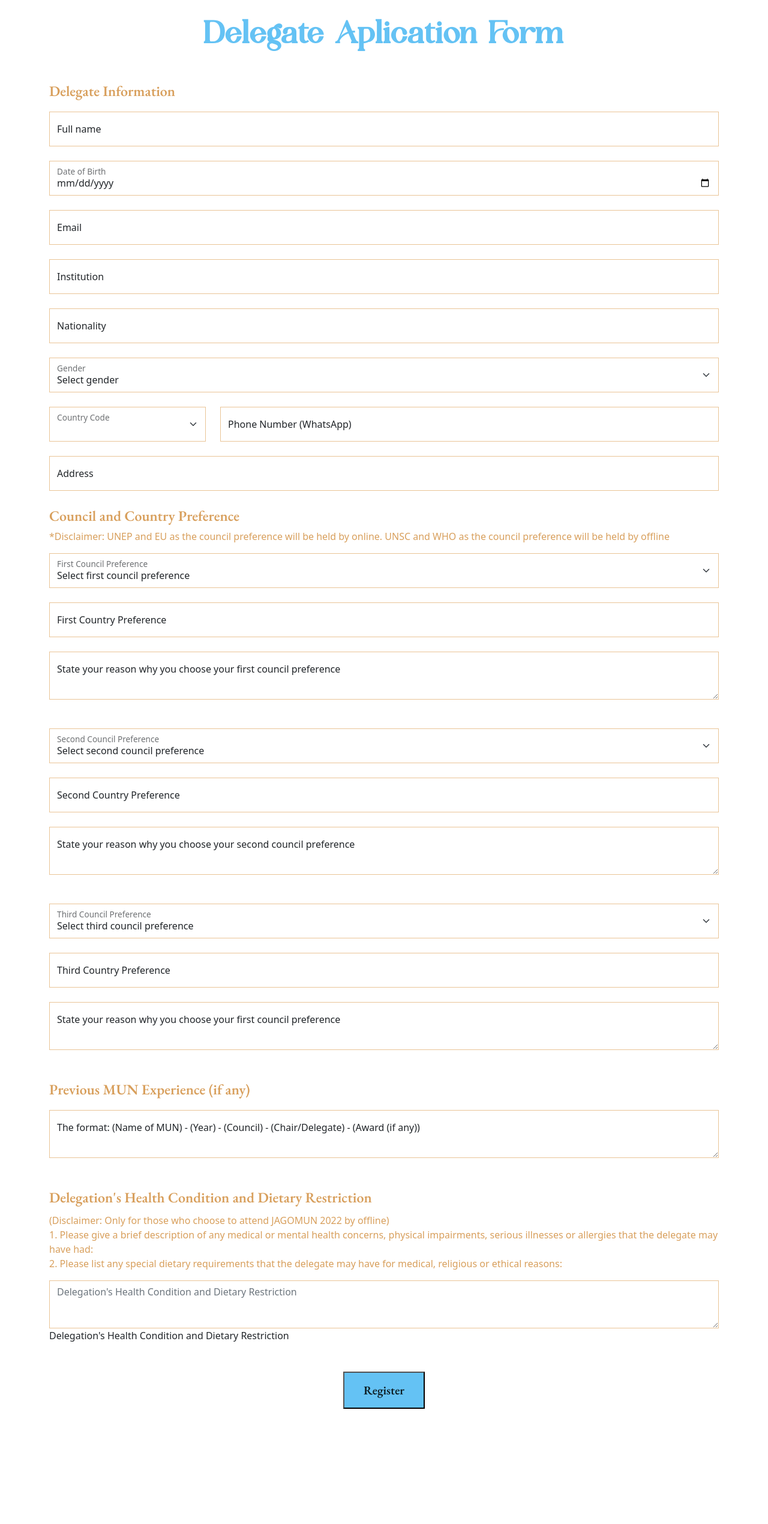
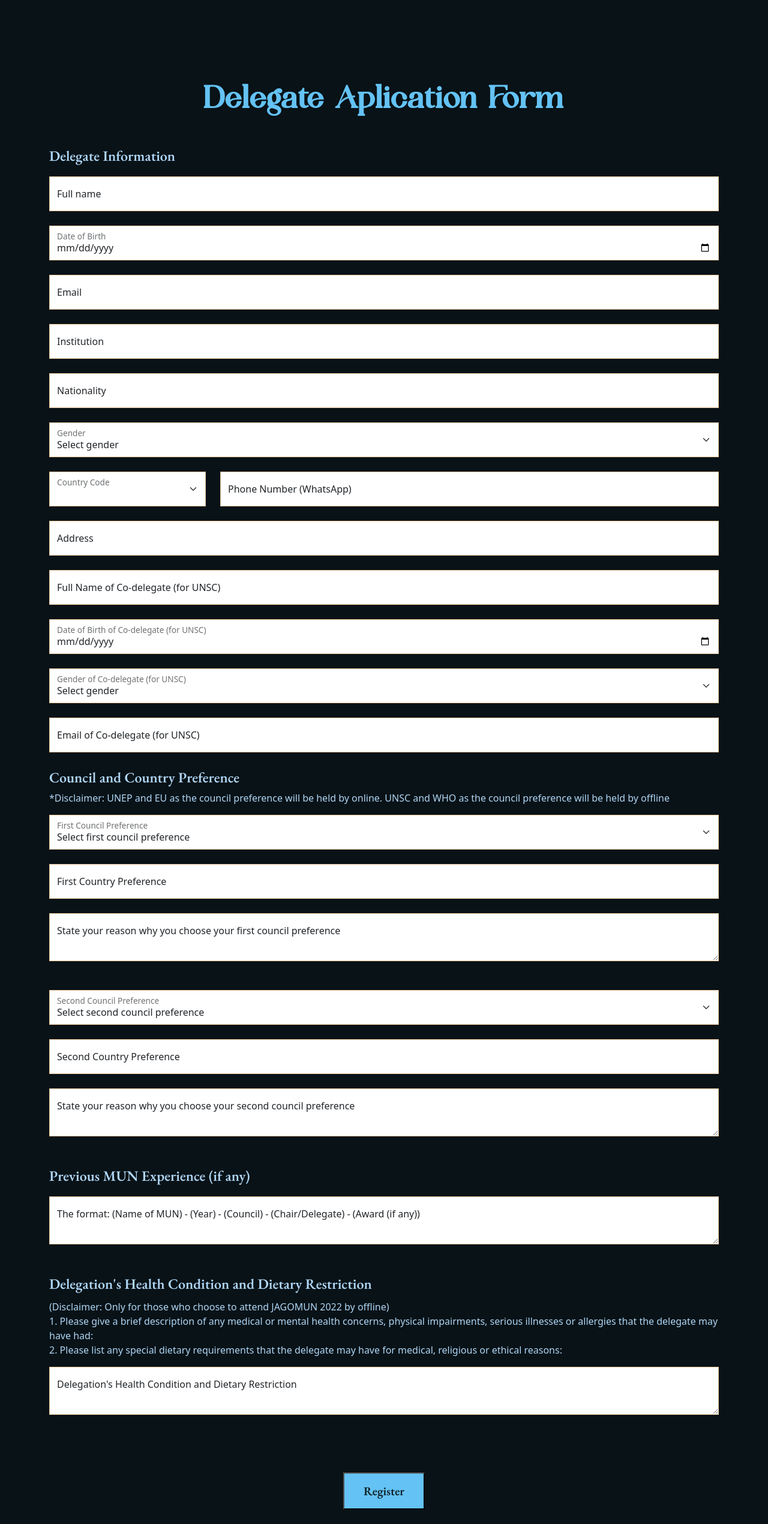
Before and after one commit to NoFall887/jagomun-2022, a PHP site: page /register.php in a window 1280 px wide. Shown: the whole page at 60% size. Before the commit the page ends 2348 px from the top, so only its background shows below. Run offline with PHP 8.4, Linux system fonts and the light colour scheme; some libraries are stand-ins or nearby versions.

Commit message:
change form style change form validation added alert on validation

```diff
--- a/css/form.css
+++ b/css/form.css
@@ -9,7 +9,7 @@ input,textarea,select{
 
 legend {
   font-family:  'EB Garamond', serif;
-  color: #D89F5C;
+  color: var(--light-blue-02);
   font-weight: 600;
 }
 
@@ -17,8 +17,22 @@ textarea {
   min-height: 5rem !important;
 }
 
+.form-body{
+  background-color: var(--dark-blue-02);
+}
+
+.form-wrapper{
+  margin-top: 132px;
+}
+
 .disclaimer {
-  color: #D89F5C;
+  color: var(--light-blue-02);
   font-size: 16px;
   white-space: pre-line;
 }
+
+.alert-position {
+  position: fixed;
+  bottom: 18px;
+  right: 32px;
+}
--- a/css/style.css
+++ b/css/style.css
@@ -16,6 +16,7 @@ body {
 	--light-blue-02: #B0D6F5;
 	--light-blue-03: #64C2F4;
 	--dark-blue-01: #0487E2;
+	--dark-blue-02: #081217;
 }
 
 @font-face {
@@ -45,9 +46,6 @@ body {
 .hero {
 	padding-top: 168px;
 	padding-bottom: 100px;
-	background: rgb(9,41,52);
-	background: linear-gradient(0deg, rgba(9,41,52,1) 0%, rgba(9,41,52,0.7628093473717612) 43%, rgba(9,41,52,0.4182715322457108) 100%);
-	transform-style: preserve-3d;
 
 }
 
--- a/index.php
+++ b/index.php
@@ -14,11 +14,11 @@
 </head>
 
 <body>
-
   <?php require "./components/navbar.php"; ?>
 
   <!-- section -->
   <section class="hero">
+
     <div class="container">
       <div class=" row d-flex justify-content-center text-center">
         <h1 class="mb-4">
--- a/register.php
+++ b/register.php
@@ -2,7 +2,7 @@
 require "./scripts/query.php";
 require "./scripts/connection.php";
 if ($_SERVER["REQUEST_METHOD"] == "POST") {
-  insertData();
+  $status = insertData();
 };
 ?>
 <!DOCTYPE html>
@@ -22,31 +22,34 @@ if ($_SERVER["REQUEST_METHOD"] == "POST") {
   <title>Register - Jagomun 2022</title>
 </head>
 
-<body class="container text-center">
+<body class="text-center form-body">
   <?php require "./components/navbar.php" ?>
+  <div class="form-wrapper container">
+
+
     <h1 class="mt-4 mb-5">Delegate Aplication Form</h1>
     <form class="text-start" action=<?php echo htmlspecialchars($_SERVER["PHP_SELF"]); ?> method="POST" id="registration-form">
       <fieldset>
         <legend class="mb-3">Delegate Information</legend>
         <div class="form-floating mb-4">
-        <input type="text" class="form-control" id="name" name="name" placeholder="full name" required>
+          <input value="<?php echo isset($_POST['name']) ? htmlspecialchars($_POST['name']) : '' ?>" type="text" class="form-control" id="name" name="name" placeholder="full name" required>
           <label for="name">Full name</label>
         </div>
         <div class="form-floating mb-4">
-        <input type="date" class="form-control" id="dateOfBirth" name="dateOfBirth" placeholder="date of birth" required>
+          <input type="date" value="<?php echo isset($_POST['dateOfBirth']) ? htmlspecialchars($_POST['dateOfBirth']) : '' ?>" class="form-control" id="dateOfBirth" name="dateOfBirth" placeholder="date of birth" required>
           <label for="dateOfBirth">Date of Birth</label>
         </div>
         <div class="form-floating mb-4">
-        <input type="email" class="form-control" id="email" name="email" placeholder="email@example.com" required>
+          <input type="email" value="<?php echo isset($_POST['email']) ? htmlspecialchars($_POST['email']) : '' ?>" class="form-control" id="email" name="email" placeholder="email@example.com" required>
           <label for="email">Email</label>
         </div>
         <div class="form-floating mb-4">
-        <input type="text" class="form-control" id="institution" name="institution" placeholder="institution" required>
-        <label for="address">Institution</label>
+          <input type="text" value="<?php echo isset($_POST['institution']) ? htmlspecialchars($_POST['institution']) : '' ?>" class="form-control" id="institution" name="institution" placeholder="institution" required>
+          <label for="institution">Institution</label>
         </div>
         <div class="form-floating mb-4">
-        <input type="text" class="form-control" id="nationality" name="nationality" placeholder="nationality" required>
-        <label for="address">Nationality</label>
+          <input type="text" value="<?php echo isset($_POST['nationality']) ? htmlspecialchars($_POST['nationality']) : '' ?>" class="form-control" id="nationality" name="nationality" placeholder="nationality" required>
+          <label for="nationality">Nationality</label>
         </div>
         <div class="form-floating mb-4">
           <select class="form-select" aria-label="Gender" id="gender" name="gender" required>
@@ -55,7 +58,7 @@ if ($_SERVER["REQUEST_METHOD"] == "POST") {
             <option value="female">female</option>
             <option value="prefer not to tell">prefer not to tell</option>
           </select>
-        <label for="address">Gender</label>
+          <label for="gender">Gender</label>
         </div>
         <!-- countrycode and phone number -->
         <div class="row">
@@ -70,15 +73,38 @@ if ($_SERVER["REQUEST_METHOD"] == "POST") {
           </div>
           <div class="col-md-9">
             <div class="form-floating mb-4 flex-grow-1">
-            <input type="number" class="form-control" id="phone" name="phone" placeholder="812345678" required>
+              <input type="number" value="<?php echo isset($_POST['phone']) ? htmlspecialchars($_POST['phone']) : '' ?>" class="form-control" id="phone" name="phone" placeholder="812345678" required>
               <label for="phone">Phone Number (WhatsApp)</label>
             </div>
           </div>
 
         </div>
         <div class="form-floating mb-4">
-        <input type="text" class="form-control" id="address" name="address" placeholder="Address" required>
+          <input type="text" value="<?php echo isset($_POST['address']) ? htmlspecialchars($_POST['address']) : '' ?>" class="form-control" id="address" name="address" placeholder="Address" required>
           <label for="address">Address</label>
+        </div>
+        <div class="form-floating mb-4">
+          <input type="text" value="<?php echo isset($_POST['nameCoDelegate']) ? htmlspecialchars($_POST['nameCoDelegate']) : '' ?>" class="form-control" id="nameCoDelegate" name="nameCoDelegate" placeholder="Co-delegate name">
+          <label for="nameCoDelegate">Full Name of Co-delegate (for UNSC)</label>
+        </div>
+        <div class="form-floating mb-4">
+          <input type="date" value="<?php echo isset($_POST['dateOfBirthCoDelegate']) ? htmlspecialchars($_POST['dateOfBirthCoDelegate']) : '' ?>" class="form-control" id="dateOfBirthCoDelegate" name="dateOfBirthCoDelegate" placeholder="date of birth">
+          <label for="dateOfBirthCoDelegate">Date of Birth of Co-delegate (for UNSC)</label>
+        </div>
+
+        <div class="form-floating mb-4">
+          <select class="form-select" aria-label="Gender of co-delegate" id="genderCoDelegate" name="genderCoDelegate">
+            <option value="" selected>Select gender</option>
+            <option value="male">male</option>
+            <option value="female">female</option>
+            <option value="prefer not to tell">prefer not to tell</option>
+          </select>
+          <label for="genderCoDelegate">Gender of Co-delegate (for UNSC)</label>
+        </div>
+
+        <div class="form-floating mb-4">
+          <input type="email" value="<?php echo isset($_POST['emailCoDelegate']) ? htmlspecialchars($_POST['emailCoDelegate']) : '' ?>" class="form-control" id="emailCoDelegate" name="emailCoDelegate" placeholder="email@example.com">
+          <label for="emailCoDelegate">Email of Co-delegate (for UNSC)</label>
         </div>
       </fieldset>
 
@@ -97,11 +123,11 @@ if ($_SERVER["REQUEST_METHOD"] == "POST") {
           <label for="firstCouncil">First Council Preference</label>
         </div>
         <div class="form-floating mb-4">
-        <input type="text" class="form-control" id="firstCountry" name="firstCountry" placeholder="first country" required>
+          <input type="text" value="<?php echo isset($_POST['firstCountry']) ? htmlspecialchars($_POST['firstCountry']) : '' ?>" class="form-control" id="firstCountry" name="firstCountry" placeholder="first country" required>
           <label for="firstCountry">First Country Preference</label>
         </div>
         <div class="form-floating mb-5">
-        <textarea class="form-control" placeholder="Reason for choosing" id="firstReason" name="firstReason" required></textarea>
+          <textarea class="form-control" placeholder="Reason for choosing" id="firstReason" name="firstReason" required><?php echo isset($_POST['firstReason']) ? htmlspecialchars($_POST['firstReason']) : '' ?></textarea>
           <label for="firstReason">State your reason why you choose your first council preference</label>
         </div>
 
@@ -116,38 +142,18 @@ if ($_SERVER["REQUEST_METHOD"] == "POST") {
           <label for="secondCouncil">Second Council Preference</label>
         </div>
         <div class="form-floating mb-4">
-        <input type="text" class="form-control" id="secondCountry" name="secondCountry" placeholder="Second country" required>
+          <input type="text" value="<?php echo isset($_POST['secondCountry']) ? htmlspecialchars($_POST['secondCountry']) : '' ?>" class="form-control" id="secondCountry" name="secondCountry" placeholder="Second country" required>
           <label for="secondCountry">Second Country Preference</label>
         </div>
         <div class="form-floating mb-5">
-        <textarea class="form-control" placeholder="Reason for choosing" id="secondReason" name="secondReason" required></textarea>
+          <textarea class="form-control" placeholder="Reason for choosing" id="secondReason" name="secondReason" required><?php echo isset($_POST['secondReason']) ? htmlspecialchars($_POST['secondReason']) : '' ?></textarea>
           <label for="secondReason">State your reason why you choose your second council preference</label>
         </div>
-
-      <div class="form-floating mb-4">
-        <select class="form-select" aria-label="Third Council Preference" id="thirdCouncil" name="thirdCouncil" required>
-          <option value="" selected disabled>Select third council preference</option>
-          <option value="UNEP (United Nations Environment Programme)">UNEP (United Nations Environment Programme)</option>
-          <option value="WHO (World Health Organization)">WHO (World Health Organization)</option>
-          <option value="EU (European Union)">EU (European Union)</option>
-          <option value="UNSC (United Nations Security Council)">UNSC (United Nations Security Council)</option>
-        </select>
-        <label for="thirdCouncil">Third Council Preference</label>
-      </div>
-      <div class="form-floating mb-4">
-        <input type="text" class="form-control" id="thirdCountry" name="thirdCountry" placeholder="Third country" required>
-        <label for="thirdCountry">Third Country Preference</label>
-      </div>
-      <div class="form-floating mb-5">
-        <textarea class="form-control" placeholder="Reason for choosing" id="thirdReason" name="thirdReason" required></textarea>
-        <label for="thirdReason">State your reason why you choose your first council preference</label>
-      </div>
-    </fieldset>
 
         <fieldset>
           <legend class="mb-3">Previous MUN Experience (if any)</legend>
           <div class="form-floating mb-5">
-        <textarea class="form-control" placeholder="Previous MUN Experience" id="experience" name="experience"></textarea>
+            <textarea class="form-control" placeholder="Previous MUN Experience" id="experience" name="experience"><?php echo isset($_POST['experience']) ? htmlspecialchars($_POST['experience']) : '' ?></textarea>
             <label for="experience">The format: (Name of MUN) - (Year) - (Council) - (Chair/Delegate) - (Award (if any))</label>
           </div>
         </fieldset>
@@ -160,16 +166,45 @@ if ($_SERVER["REQUEST_METHOD"] == "POST") {
             1. Please give a brief description of any medical or mental health concerns, physical impairments, serious illnesses or allergies that the delegate may have had:
             2. Please list any special dietary requirements that the delegate may have for medical, religious or ethical reasons:
           </p>
-      <textarea class="form-control" placeholder="Delegation's Health Condition and Dietary Restriction" id="healthCondition" name="healthCondition" required></textarea>
+          <div class="form-floating mb-5">
+            <textarea class="form-control" placeholder="Delegation's Health Condition and Dietary Restriction" id="healthCondition" name="healthCondition" required><?php echo isset($_POST['healthCondition']) ? htmlspecialchars($_POST['healthCondition']) : '' ?></textarea>
             <label for="healthCondition">Delegation's Health Condition and Dietary Restriction</label>
+          </div>
         </fieldset>
         <div class="text-center mb-4">
           <button type="submit" class="main-button">Register</button>
         </div>
 
     </form>
+  </div>
 
-  <?php require "./components/script.php" ?>
+  <?php
+  if ($_SERVER["REQUEST_METHOD"] == "POST") {
+  ?>
+    <script type="text/javascript">
+      <?php
+      if ($status["status"] === "error") { ?>
+        const alertPlaceholder = document.getElementsByClassName("form-body")[0]
+
+        function alert(message) {
+          var wrapper = document.createElement('div')
+          wrapper.innerHTML = '<div class="alert alert-danger alert-dismissible alert-position" role="alert">' + message + '<button type="button" class="btn-close" data-bs-dismiss="alert" aria-label="Close"></button></div>'
+
+          alertPlaceholder.append(wrapper)
+        }
+        alert("<?php echo $status["message"] ?>")
+      <?php
+      }
+      ?>
+      document.getElementById("gender").value = "<?php echo isset($_POST["gender"]) ? $_POST["gender"] : '' ?>"
+      document.getElementById("genderCoDelegate").value = "<?php echo isset($_POST["genderCoDelegate"]) ? $_POST["genderCoDelegate"] : '' ?>"
+      document.getElementById("firstCouncil").value = "<?php echo isset($_POST["firstCouncil"]) ? $_POST["firstCouncil"] : '' ?>"
+      document.getElementById("secondCouncil").value = "<?php echo isset($_POST["secondCouncil"]) ? $_POST["secondCouncil"] : '' ?>"
+      document.getElementById("countryCode").value = "<?php echo isset($_POST["countryCode"]) ? $_POST["countryCode"] : '' ?>"
+    </script>
+  <?php
+  };
+  require "./components/script.php"; ?>
 </body>
 
 </html>
--- a/scripts/query.php
+++ b/scripts/query.php
@@ -1,27 +1,6 @@
 <?php
 
-$formNames = [
-  "name",
-  "dateOfBirth",
-  "email",
-  "institution",
-  "nationality",
-  "gender",
-  "countryCode",
-  "phone",
-  "address",
-  "firstCouncil",
-  "firstCountry",
-  "firstReason",
-  "secondCouncil",
-  "secondCountry",
-  "secondReason",
-  "thirdCouncil",
-  "thirdCountry",
-  "thirdReason",
-  "experience",
-  "healthCondition",
-];
+
 
 function getData()
 {
@@ -32,9 +11,23 @@ function getData()
   return $result;
 }
 
+function checkUNSCisSet()
+{
+  $field = ["firstCouncil", "secondCouncil"];
+  foreach ($field as $value) {
+    if ($_POST[$value] === "UNSC (United Nations Security Council)") {
+      return true;
+    }
+    return false;
+  }
+}
+
 function insertData()
 {
   $conn = ConnectDb::connect();
+  $optionalField = ["nameCoDelegate", "dateOfBirthCoDelegate", "genderCoDelegate", "emailCoDelegate"];
+  $unscIsSet = checkUNSCisSet();
+
 
   try {
     $statement = $conn->prepare("INSERT INTO peserta (
@@ -47,40 +40,52 @@ function insertData()
       country_code,
       phone,
       address,
+      name_co_delegate,
+      date_of_birth_co_delegate,
+      gender_co_delegate,
+      email_co_delegate,
       first_council,
       first_country,
       first_reason,
       second_council,
       second_country,
       second_reason,
-      third_council,
-      third_country,
-      third_reason,
       experience,
       health_condition
-    ) VALUES (?,?,?,?,?,?,?,?,?,?,?,?,?,?,?,?,?,?,?,?)");
+    ) VALUES (?,?,?,?,?,?,?,?,?,?,?,?,?,?,?,?,?,?,?,?,?)");
 
     $count = 0;
     $values = [];
-    // check form and get values
+
     foreach ($_POST as $key => $value) {
-      $colName = $GLOBALS["formNames"][$count];
-      if (empty($_POST[$colName])) {
-        throw new Exception("Missing form field: " . $colName);
-      } else {
-        array_push($values, $value);
+
+      if (in_array($key, $optionalField)) {
+        // if UNSC is chosen, and the optional field is empty
+        if (empty($_POST[$key]) && $unscIsSet === true) {
+          return array("status" => "error", "message" => "Yo've chosen UNSC. Please fill the data for Co-delegate!");
+        } elseif (!empty($_POST[$key]) && $unscIsSet === false) {
+          return array("status" => "error", "message" => "You're not choosing UNSC. you don't need to fill out the co-delegate data");
+        }
+      } elseif (empty($_POST[$key])) {
+        return array("status" => "error", "message" => "Please fill out the form!");
+        // make sure optional field is set when council option is UNSC
       }
+
+      $data = trim($value);
+      $data = htmlspecialchars($data);
+
+      array_push($values, $data);
       $count += 1;
     }
     $count = 0;
     //
     // use exec() because no results are returned
-    $statement->bind_param("ssssssssssssssssssss", ...$values);
+    $statement->bind_param("sssssssssssssssssssss", ...$values);
     $statement->execute();
     $statement->close();
-    echo "Registration Success";
+    return array("status" => "success");
   } catch (mysqli_sql_exception $e) {
-    echo $e->getMessage();
+    return array("status" => "error", "message" => $e->getMessage());
   }
   ConnectDb::disconnect($conn);
 }
```
Lines whose indentation alone changed are shown as unchanged.
